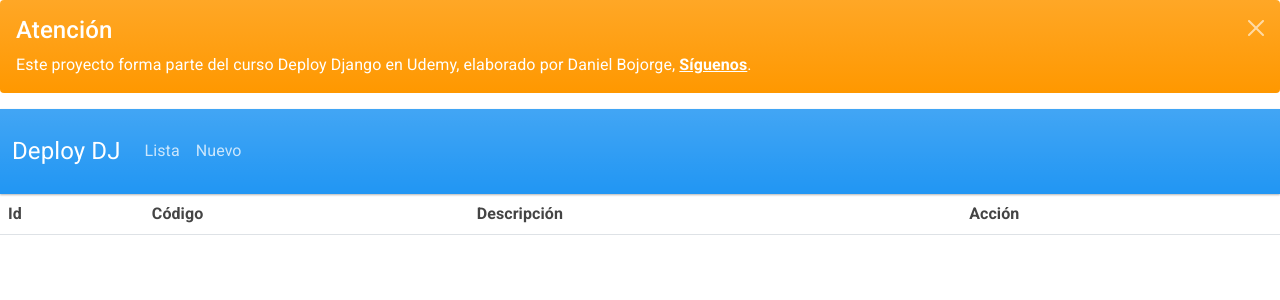
After one commit to JorgeRomeroC/django-jTable, a Django app: page /crud in a window 1280 px wide. The commit adds this page. Shown: the top 300 px of the page. Run offline with Django 3.2, Linux system fonts and the light colour scheme; lists and menus that the app fills with data are empty; some libraries are stand-ins or nearby versions.

Commit message:
Agregar jQuery y Crear Template crud.html

```diff
--- /dev/null
+++ b/app/templates/app/crud.html
@@ -0,0 +1,16 @@
+{% extends 'bases/index.html' %}
+
+{% block content %}
+<table class="table table-hover">
+    <thead>
+      <tr>
+        <th scope="col">Id</th>
+        <th scope="col">Código</th>
+        <th scope="col">Descripción</th>
+        <th scope="col">Acción</th>
+      </tr>
+    </thead>
+    <tbody>
+    </tbody>
+  </table>
+{% endblock%}
--- a/app/urls.py
+++ b/app/urls.py
@@ -7,4 +7,5 @@ urlpatterns = [
     path('',ModeloView.as_view(),name="modelo_list"),
     path('new',ModeloNew.as_view(),name="new"),
     path('edit/<int:pk>',ModeloEdit.as_view(),name="edit"),
+    path('crud',Crud.as_view(),name="crud"),
 ]
--- a/app/views.py
+++ b/app/views.py
@@ -40,3 +40,7 @@ class ModeloDel(generic.DeleteView):
     context_object_name='obj'
     success_url=reverse_lazy("app:modelo_list")
     success_message="Modelo Eliminado Satisfactoriamente"
+
+
+class Crud(generic.TemplateView):
+    template_name = "app/crud.html"
--- a/templates/bases/index.html
+++ b/templates/bases/index.html
@@ -42,5 +42,7 @@
           {% endblock %}
         </div>
       </div>
+
+      <script src="https://ajax.googleapis.com/ajax/libs/jquery/3.6.0/jquery.min.js"></script>
 </body>
 </html>
```
